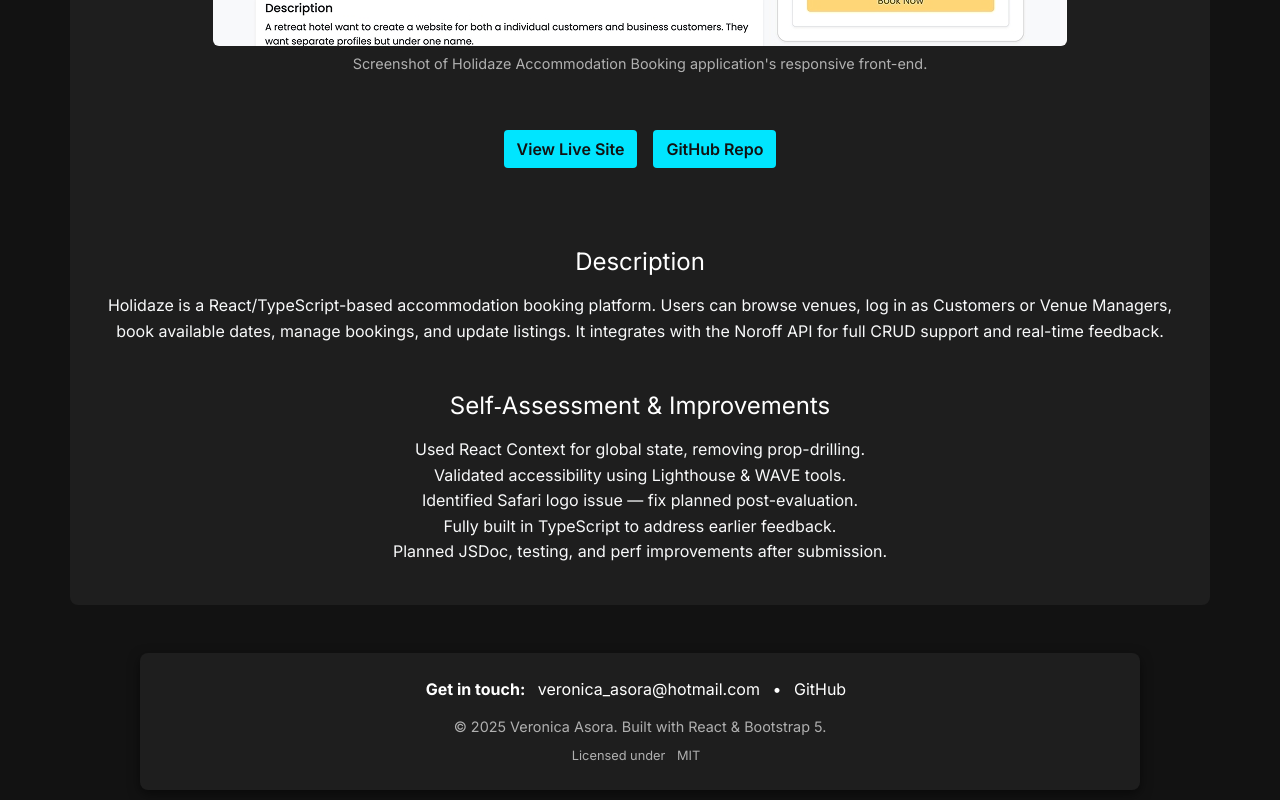
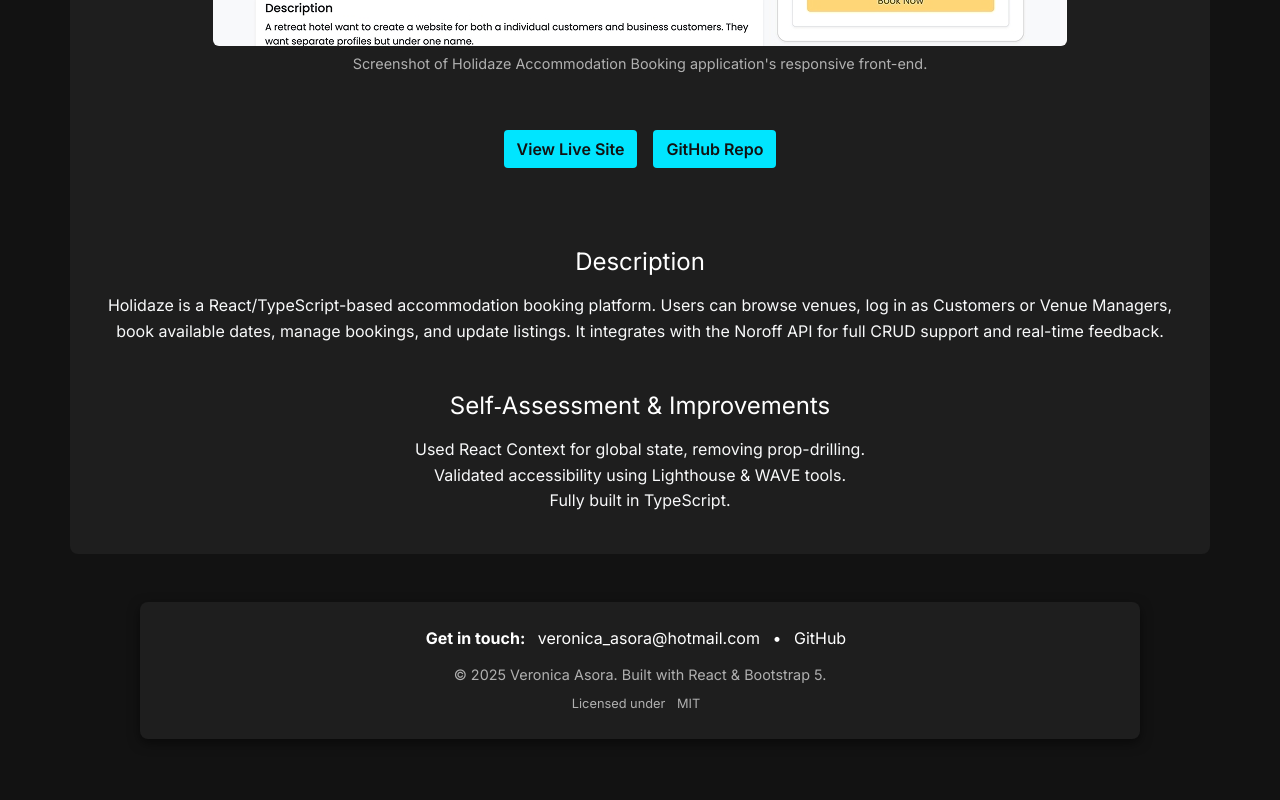
Before and after one commit to Asora7/portfolio-2, a React (Vite) app: page /project-three in a window 1280 px wide. Shown: the part 778-1578 px from the top of the page. After the commit the page ends 1549 px from the top, so only its background shows below. Built offline with nearby package versions, Linux system fonts and the light colour scheme.

Commit message:
changes to pages

```diff
--- a/src/pages/Home.jsx
+++ b/src/pages/Home.jsx
@@ -14,6 +14,7 @@
   FaCss3Alt,
   FaGitAlt,
   FaNpm,
+  FaLink,
 } from 'react-icons/fa';
 import { SiTypescript, SiTailwindcss, SiFirebase, SiFigma } from 'react-icons/si';
 
@@ -149,6 +150,9 @@
                 <li>
                   <SiFigma size={20} color="#F24E1E" /> Figma (UI & UX Design)
                 </li>
+                <li>
+                  <FaLink size={18} color="#6CA6CD" /> API Integration (REST, Fetch)
+                </li>
               </ul>
             </div>
           </div>
--- a/src/pages/ProjectOne.jsx
+++ b/src/pages/ProjectOne.jsx
@@ -113,10 +113,6 @@
         <h2 className="h4 text-white mb-3">Self-Assessment & Improvements</h2>
         <ul className="list-unstyled text-light">
           <li>
-            <strong>TypeScript Feedback:</strong> Acted on TS feedback by using it in Exam Project
-            2.
-          </li>
-          <li>
             <strong>Documentation:</strong> Added JSDoc comments across components.
           </li>
           <li>
--- a/src/pages/ProjectThree.jsx
+++ b/src/pages/ProjectThree.jsx
@@ -93,9 +93,7 @@
         <ul className="list-unstyled text-light">
           <li>Used React Context for global state, removing prop-drilling.</li>
           <li>Validated accessibility using Lighthouse & WAVE tools.</li>
-          <li>Identified Safari logo issue — fix planned post-evaluation.</li>
-          <li>Fully built in TypeScript to address earlier feedback.</li>
-          <li>Planned JSDoc, testing, and perf improvements after submission.</li>
+          <li>Fully built in TypeScript.</li>
         </ul>
       </section>
     </main>
--- a/src/pages/ProjectTwo.jsx
+++ b/src/pages/ProjectTwo.jsx
@@ -100,10 +100,6 @@
           <li>
             <strong>Unit Testing:</strong> Added Vitest tests for core utility functions.
           </li>
-          <li>
-            <strong>Security Note:</strong> Security improvements (env vars, error handling)
-            deferred post‑submission due to time.
-          </li>
         </ul>
       </section>
     </main>
```
